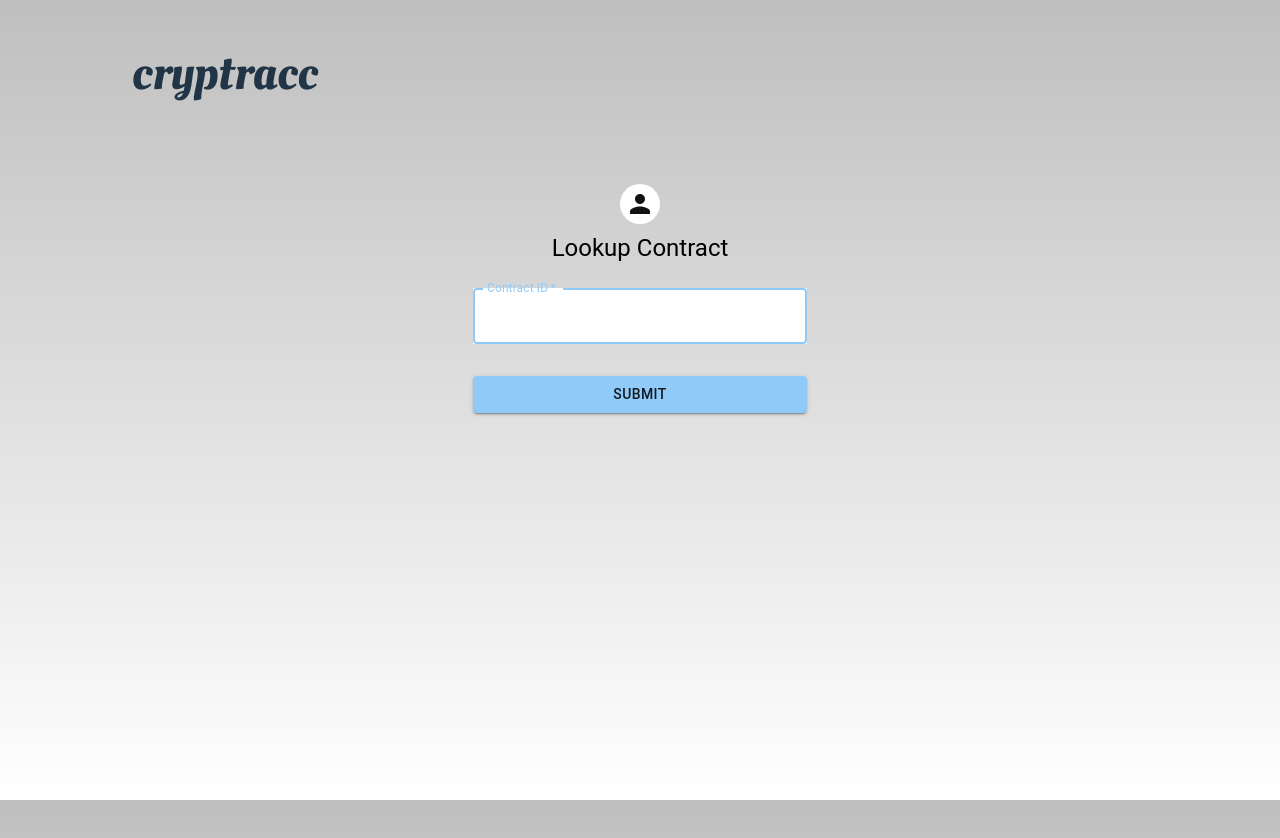
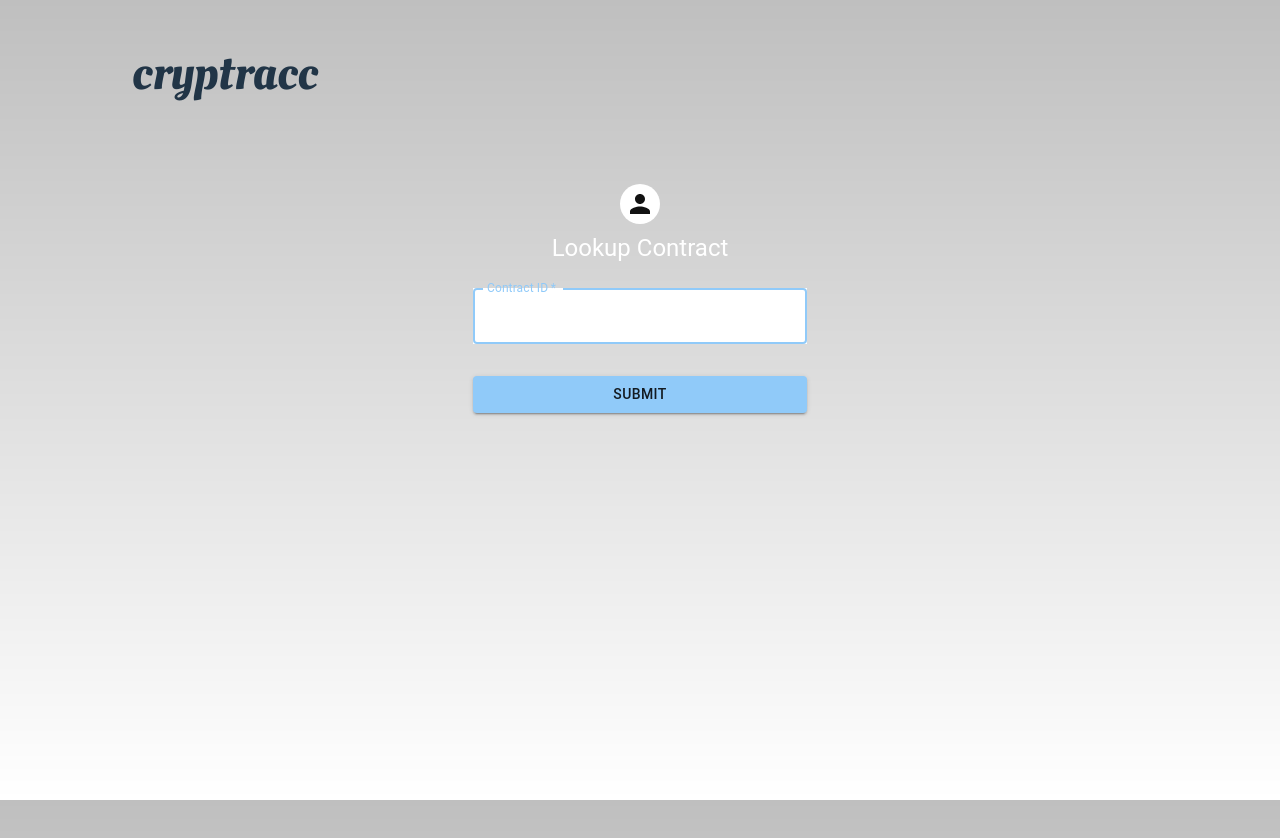
Before and after one commit to 3096/cryptracc, a React (Vite) app in the folder client/: page /lookup in a window 1280 px wide. Shown: the top 838 px of the page. Built offline with nearby package versions, Linux system fonts and the light colour scheme; what wagmi would draw is missing.

Commit message:
Update text color

```diff
--- a/client/src/routes/LookupPage.tsx
+++ b/client/src/routes/LookupPage.tsx
@@ -37,7 +37,7 @@ export default function LookupPage() {
               }}
             >
               <Avatar sx={{ m: 1, bgcolor: 'white' }} />
-            <Typography component="h1" variant="h5" color='black'>
+            <Typography component="h1" variant="h5" color='white'>
                 Lookup Contract
               </Typography>
               <Box component="form" onSubmit={handleSubmit} noValidate sx={{ mt: 1 }}>
```
